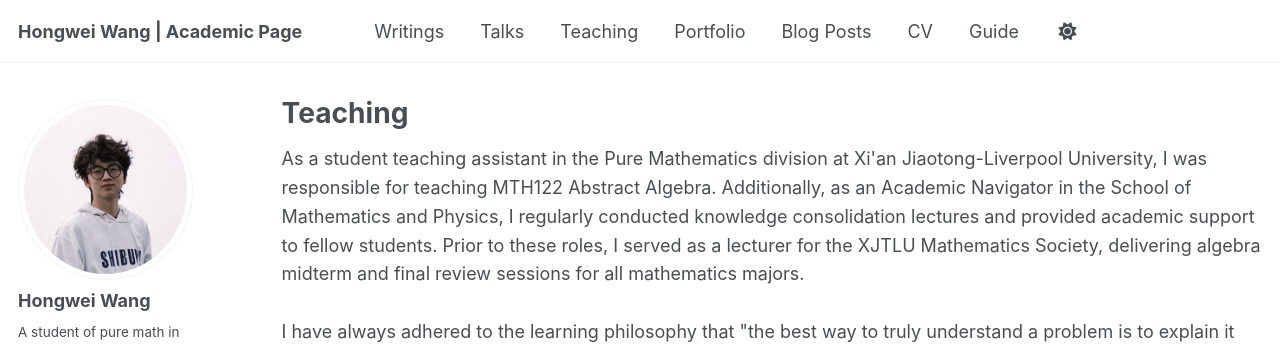
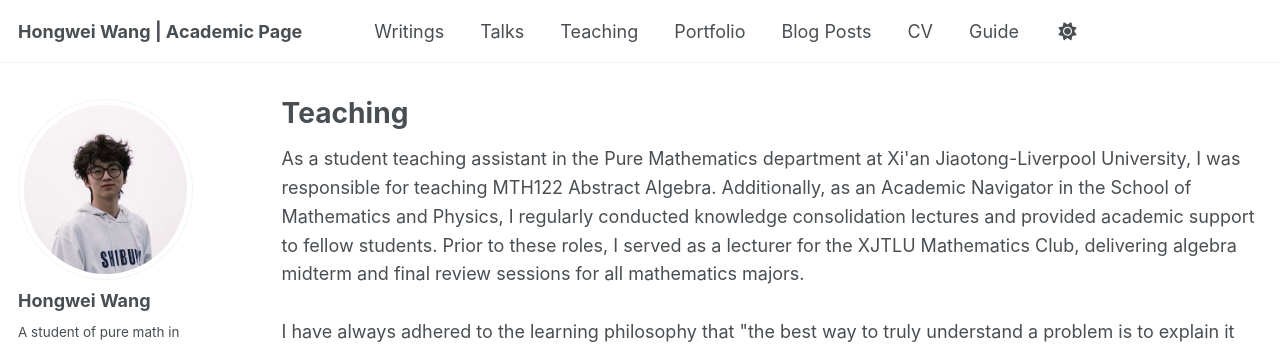
Before and after one commit to WangHongWei-AcademicPage/WangHongWei-AcademicPage.github.io, a Jekyll site: the page built from _pages/teaching.html, in a window 1280 px wide. Shown: the top 344 px of the page. Built offline with Jekyll 4.4.1, drawn with Linux system fonts in a browser that asks for light colours; some web fonts are replaced; a script that is not in the unit is left out.

Commit message:
Update teaching.html

```diff
--- a/_pages/teaching.html
+++ b/_pages/teaching.html
@@ -5,5 +5,5 @@ permalink: /teaching/
 author_profile: true
 ---
 
-<p style="line-height: 1.6; margin-bottom: 2em;">As a student teaching assistant in the Pure Mathematics division at Xi'an Jiaotong-Liverpool University, I was responsible for teaching MTH122 Abstract Algebra. Additionally, as an Academic Navigator in the School of Mathematics and Physics, I regularly conducted knowledge consolidation lectures and provided academic support to fellow students. Prior to these roles, I served as a lecturer for the XJTLU Mathematics Society, delivering algebra midterm and final review sessions for all mathematics majors.<br><br>
+<p style="line-height: 1.6; margin-bottom: 2em;">As a student teaching assistant in the Pure Mathematics department at Xi'an Jiaotong-Liverpool University, I was responsible for teaching MTH122 Abstract Algebra. Additionally, as an Academic Navigator in the School of Mathematics and Physics, I regularly conducted knowledge consolidation lectures and provided academic support to fellow students. Prior to these roles, I served as a lecturer for the XJTLU Mathematics Club, delivering algebra midterm and final review sessions for all mathematics majors.<br><br>
 I have always adhered to the learning philosophy that "the best way to truly understand a problem is to explain it clearly to others," and I have greatly benefited from this output-oriented approach to learning. You can explore all my undergraduate teaching engagements on this page.</p>
```
